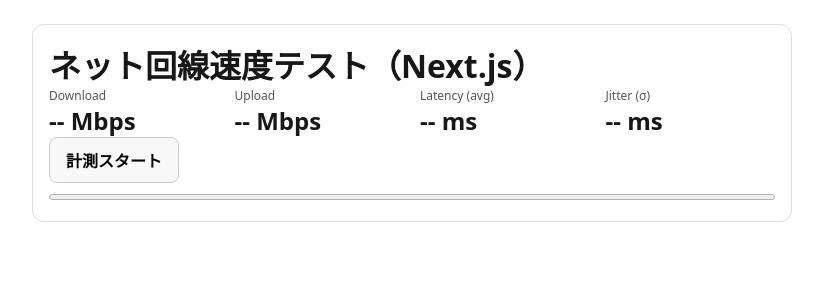
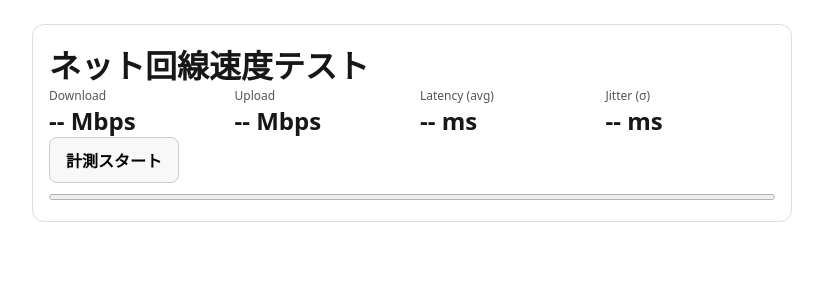
Before and after one commit to comodo-apps/comodo-web-speed, a Next.js app: page / in a window 1280 px wide. Shown: the top 300 px of the page, without its empty margins (228-1051 px from the left). Built offline with nearby package versions, Linux system fonts and the light colour scheme.

Commit message:
タイトル修正

```diff
--- a/src/app/layout.tsx
+++ b/src/app/layout.tsx
@@ -13,8 +13,8 @@
 });
 
 export const metadata: Metadata = {
-  title: "Create Next App",
-  description: "Generated by create next app",
+  title: "ネット回線速度テスト",
+  description: "ネット回線速度を測定するアプリケーションです。",
 };
 
 export default function RootLayout({
--- a/src/app/page.tsx
+++ b/src/app/page.tsx
@@ -188,7 +188,7 @@
           padding: 16,
         }}
       >
-        <h1>ネット回線速度テスト（Next.js）</h1>
+        <h1>ネット回線速度テスト</h1>
         <div style={{ display: "flex", gap: 16, flexWrap: "wrap" }}>
           <div style={{ flex: "1 1 160px" }}>
             <div style={{ color: "#555", fontSize: 12 }}>Download</div>
```
